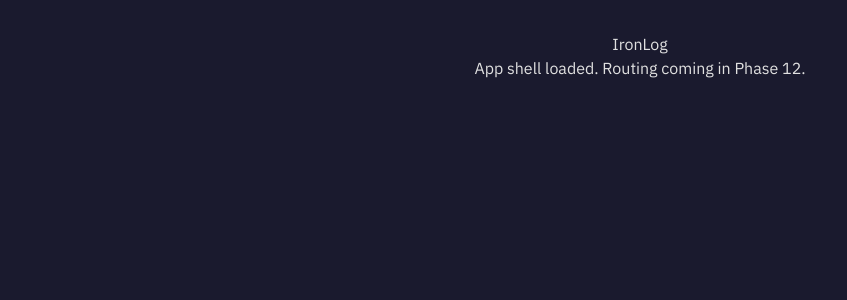
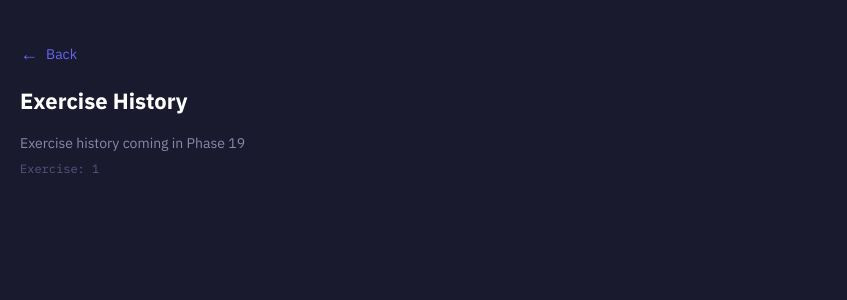
Before and after one commit to tpcmurray/IronLog, a React (Vite) app in the folder client/: page /history/exercise/1 in a window 1280 px wide. Shown: the top 300 px of the page, without its empty margins (0-847 px from the left). Built offline with nearby package versions, Linux system fonts and the light colour scheme.

Commit message:
Implement main application structure with routing and navigation components

```diff
--- /dev/null
+++ b/client/src/App.jsx
@@ -0,0 +1,32 @@
+import { BrowserRouter, Routes, Route } from 'react-router-dom';
+import BottomNav from './components/layout/BottomNav';
+import HomePage from './pages/HomePage';
+import WorkoutPage from './pages/WorkoutPage';
+import HistoryPage from './pages/HistoryPage';
+import ExerciseHistoryPage from './pages/ExerciseHistoryPage';
+import ProgramPage from './pages/ProgramPage';
+
+const TAB_ROUTES = ['/', '/history', '/program'];
+
+export default function App() {
+  return (
+    <BrowserRouter>
+      <Routes>
+        <Route path="/" element={<WithNav><HomePage /></WithNav>} />
+        <Route path="/history" element={<WithNav><HistoryPage /></WithNav>} />
+        <Route path="/program" element={<WithNav><ProgramPage /></WithNav>} />
+        <Route path="/workout/:id" element={<WorkoutPage />} />
+        <Route path="/history/exercise/:id" element={<ExerciseHistoryPage />} />
+      </Routes>
+    </BrowserRouter>
+  );
+}
+
+function WithNav({ children }) {
+  return (
+    <>
+      <main className="flex-1 pb-20">{children}</main>
+      <BottomNav />
+    </>
+  );
+}
--- /dev/null
+++ b/client/src/components/layout/BottomNav.jsx
@@ -0,0 +1,29 @@
+import { NavLink } from 'react-router-dom';
+
+const tabs = [
+  { to: '/', icon: '\u23F1', label: 'Workout' },
+  { to: '/history', icon: '\uD83D\uDCCB', label: 'History' },
+  { to: '/program', icon: '\u2699', label: 'Program' },
+];
+
+export default function BottomNav() {
+  return (
+    <nav className="fixed bottom-0 left-0 right-0 flex justify-around py-4 px-6 bg-nav border-t border-border">
+      {tabs.map((tab) => (
+        <NavLink
+          key={tab.to}
+          to={tab.to}
+          end={tab.to === '/'}
+          className={({ isActive }) =>
+            `flex flex-col items-center gap-0.5 text-[11px] no-underline ${
+              isActive ? 'text-accent' : 'text-text-muted'
+            }`
+          }
+        >
+          <span className="text-xl">{tab.icon}</span>
+          <span>{tab.label}</span>
+        </NavLink>
+      ))}
+    </nav>
+  );
+}
--- /dev/null
+++ b/client/src/components/layout/PageHeader.jsx
@@ -0,0 +1,25 @@
+import { useNavigate } from 'react-router-dom';
+
+export default function PageHeader({ title, subtitle, back }) {
+  const navigate = useNavigate();
+
+  return (
+    <div className="px-5 pt-10">
+      {back && (
+        <button
+          onClick={() => navigate(-1)}
+          className="flex items-center gap-2 mb-4 bg-transparent border-none cursor-pointer"
+        >
+          <span className="text-accent text-lg">&larr;</span>
+          <span className="text-accent text-sm">Back</span>
+        </button>
+      )}
+      {title && (
+        <h1 className="text-[22px] font-bold text-white m-0">{title}</h1>
+      )}
+      {subtitle && (
+        <p className="text-[13px] text-text-muted mt-1 mb-0">{subtitle}</p>
+      )}
+    </div>
+  );
+}
--- a/client/src/main.jsx
+++ b/client/src/main.jsx
@@ -1,12 +1,10 @@
 import { StrictMode } from 'react';
 import { createRoot } from 'react-dom/client';
+import App from './App';
 import './index.css';
 
 createRoot(document.getElementById('root')).render(
   <StrictMode>
-    <div style={{ color: '#e0e0e0', padding: '2rem', textAlign: 'center' }}>
-      <h1>IronLog</h1>
-      <p>App shell loaded. Routing coming in Phase 12.</p>
-    </div>
+    <App />
   </StrictMode>
 );
--- /dev/null
+++ b/client/src/pages/ExerciseHistoryPage.jsx
@@ -0,0 +1,16 @@
+import { useParams } from 'react-router-dom';
+import PageHeader from '../components/layout/PageHeader';
+
+export default function ExerciseHistoryPage() {
+  const { id } = useParams();
+
+  return (
+    <div>
+      <PageHeader title="Exercise History" back />
+      <div className="px-5 mt-4">
+        <p className="text-text-secondary text-sm">Exercise history coming in Phase 19</p>
+        <p className="text-text-muted text-xs font-mono mt-2">Exercise: {id}</p>
+      </div>
+    </div>
+  );
+}
--- /dev/null
+++ b/client/src/pages/HistoryPage.jsx
@@ -0,0 +1,8 @@
+export default function HistoryPage() {
+  return (
+    <div className="px-5 pt-10">
+      <h1 className="text-[22px] font-bold text-white mb-4">History</h1>
+      <p className="text-text-secondary text-sm">Weekly grid coming in Phase 18</p>
+    </div>
+  );
+}
--- /dev/null
+++ b/client/src/pages/HomePage.jsx
@@ -0,0 +1,7 @@
+export default function HomePage() {
+  return (
+    <div className="px-5 pt-10">
+      <p className="text-text-secondary text-sm text-center">Home screen coming in Phase 13</p>
+    </div>
+  );
+}
--- /dev/null
+++ b/client/src/pages/ProgramPage.jsx
@@ -0,0 +1,9 @@
+export default function ProgramPage() {
+  return (
+    <div className="px-5 pt-10">
+      <h1 className="text-[22px] font-bold text-white">Program</h1>
+      <p className="text-[13px] text-text-muted mt-1">Default Program</p>
+      <p className="text-text-secondary text-sm mt-4">Program admin coming in Phase 20</p>
+    </div>
+  );
+}
--- /dev/null
+++ b/client/src/pages/WorkoutPage.jsx
@@ -0,0 +1,12 @@
+import { useParams } from 'react-router-dom';
+
+export default function WorkoutPage() {
+  const { id } = useParams();
+
+  return (
+    <div className="px-5 pt-10">
+      <p className="text-text-secondary text-sm">Active workout view coming in Phase 14</p>
+      <p className="text-text-muted text-xs font-mono mt-2">Session: {id}</p>
+    </div>
+  );
+}
```
Also changed, not shown: 3 other files (tests, documents, lock files or other folders).
